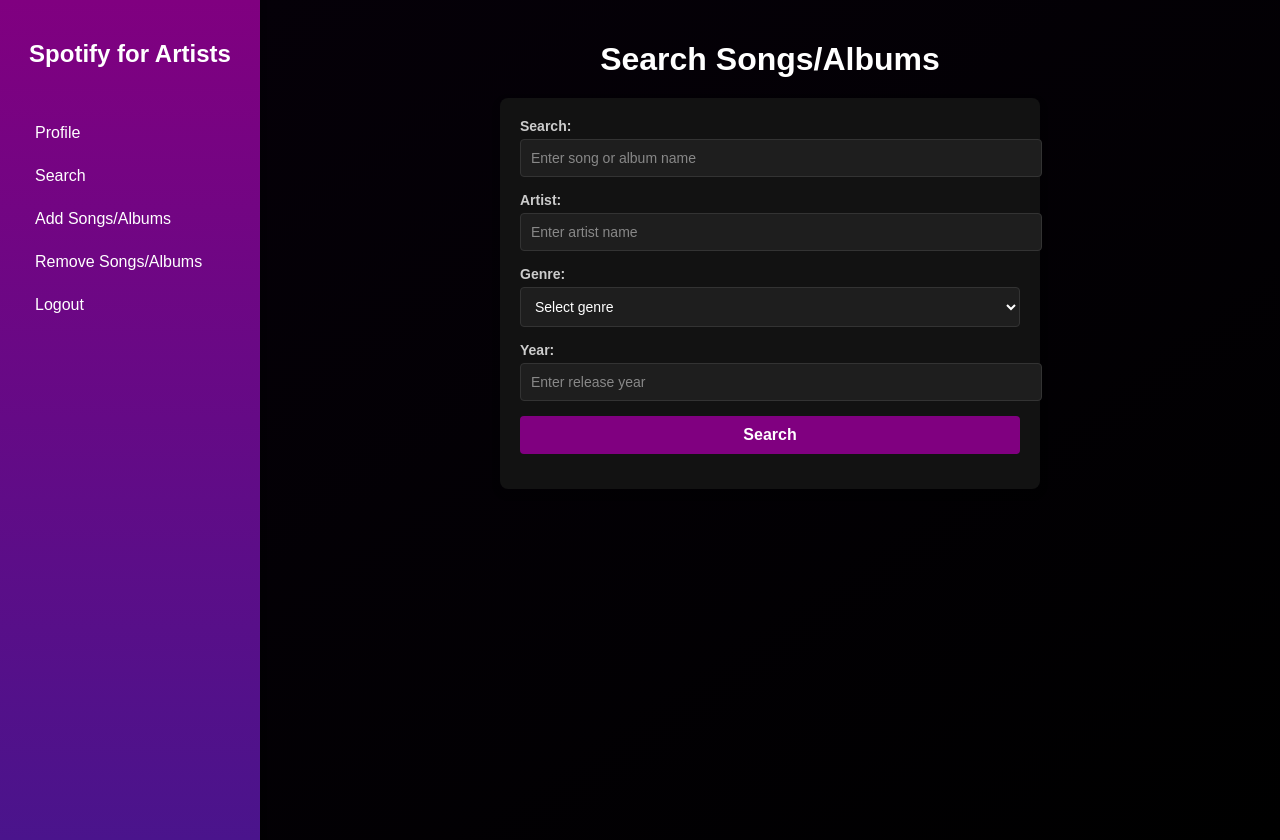
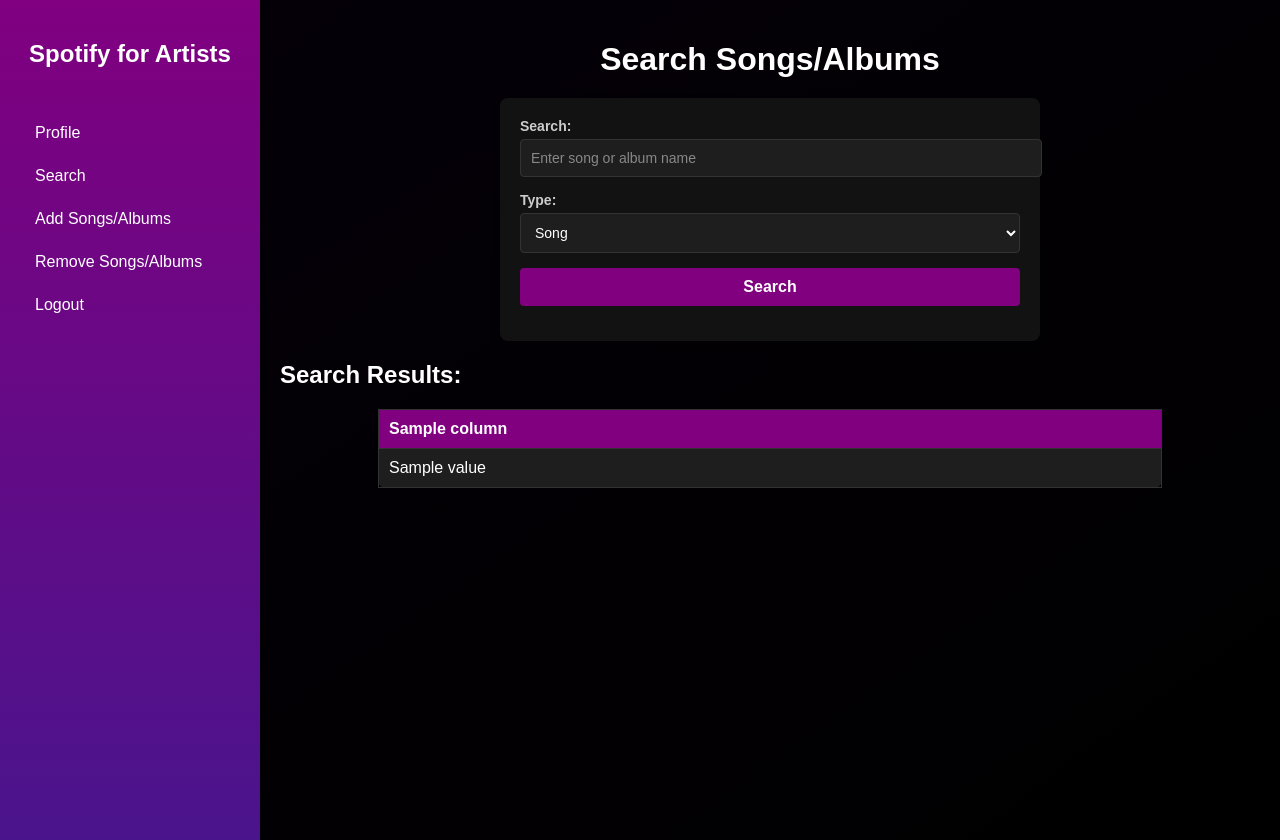
Before and after one commit to Esforper/Spotify-DB-project, a Flask app: template artist/templates/artist/search.html in a window 1280 px wide. Run offline with Flask 3, Linux system fonts and the light colour scheme; the template is opened without the code that fills it: most values are stand-ins (such as "Sample title", 1, 10 or a date in 2020); some libraries are stand-ins or nearby versions.

Commit message:
Add Search Function for Artist

```diff
--- a/artist/templates/artist/search.html
+++ b/artist/templates/artist/search.html
@@ -45,7 +45,7 @@
 .search-form .btn {
     width: 100%;
     padding: 10px;
-    background-color: #800080; /* Mor arka plan */
+    background-color: #800080; /* Purple background */
     border: none;
     border-radius: 4px;
     font-size: 16px;
@@ -56,36 +56,85 @@
 }
 
 .search-form .btn:hover {
-    background-color: #660066; /* Hover için daha koyu mor */
+    background-color: #660066; /* Darker purple for hover */
+}
+
+/* Results Table Styling */
+.results-table {
+    width: 80%;
+    margin: 20px auto;
+    border-collapse: collapse;
+    background: #1e1e1e;
+    color: #ffffff;
+    border: 1px solid #333;
+    border-radius: 8px;
+}
+
+.results-table th,
+.results-table td {
+    padding: 10px;
+    text-align: left;
+    border: 1px solid #333;
+}
+
+.results-table th {
+    background: #800080;
+    color: #ffffff;
+}
+
+.results-table tr:nth-child(even) {
+    background: #2a2a2a;
+}
+
+.results-table tr:hover {
+    background: #333333;
 }
 </style>
 
 <h1>Search Songs/Albums</h1>
-<form method="GET" class="search-form">
+
+<!-- Search Form -->
+<form method="POST" class="search-form">
     <div class="form-group">
         <label for="search">Search:</label>
         <input type="text" id="search" name="search" placeholder="Enter song or album name">
     </div>
     <div class="form-group">
-        <label for="artist">Artist:</label>
-        <input type="text" id="artist" name="artist" placeholder="Enter artist name">
-    </div>
-    <div class="form-group">
-        <label for="genre">Genre:</label>
-        <select id="genre" name="genre">
-            <option value="">Select genre</option>
-            <option value="pop">Pop</option>
-            <option value="rock">Rock</option>
-            <option value="jazz">Jazz</option>
-            <option value="classical">Classical</option>
+        <label for="type">Type:</label>
+        <select id="type" name="type">
+            <option value="song">Song</option>
+            <option value="album">Album</option>
         </select>
-    </div>
-    <div class="form-group">
-        <label for="year">Year:</label>
-        <input type="number" id="year" name="year" placeholder="Enter release year">
     </div>
     <div class="form-group">
         <button type="submit" class="btn">Search</button>
     </div>
 </form>
+
+<!-- Results Section -->
+{% if results %}
+    <h2>Search Results:</h2>
+    <table class="results-table">
+        <thead>
+            <tr>
+                {% for column in columns %}
+                    <th>{{ column }}</th>
+                {% endfor %}
+            </tr>
+        </thead>
+        <tbody>
+            {% for row in results %}
+                <tr>
+                    {% for value in row.values() %}
+                        <td>{{ value }}</td>
+                    {% endfor %}
+                </tr>
+            {% endfor %}
+        </tbody>
+    </table>
+{% else %}
+    {% if request.method == 'POST' %}
+        <p style="text-align: center; color: #ffffff;">No results found for your search.</p>
+    {% endif %}
+{% endif %}
 {% endblock %}
```
Also changed, not shown: artist/routes.py (+47 -3 lines).
